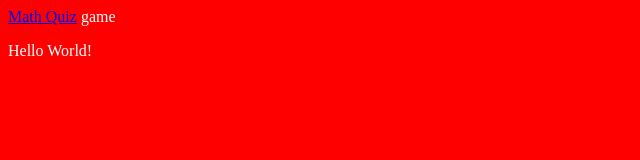
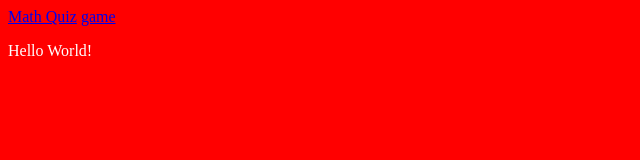
Before and after one commit to Jabelpalmer/Test, a plain HTML site: page index.html in a window 1280 px wide. Shown: the full height of the page, 0-640 px from the left. Drawn offline with Linux system fonts and the light colour scheme.

Commit message:
Update index.html

```diff
--- a/index.html
+++ b/index.html
@@ -5,7 +5,7 @@
 <body>
   <p>
   <a href="math-quiz.html">Math Quiz</a>
-    <a hreft="game.html">game</a>
+    <a href="game.html">game</a>
   </p>
   <p>
 Hello World!
```
